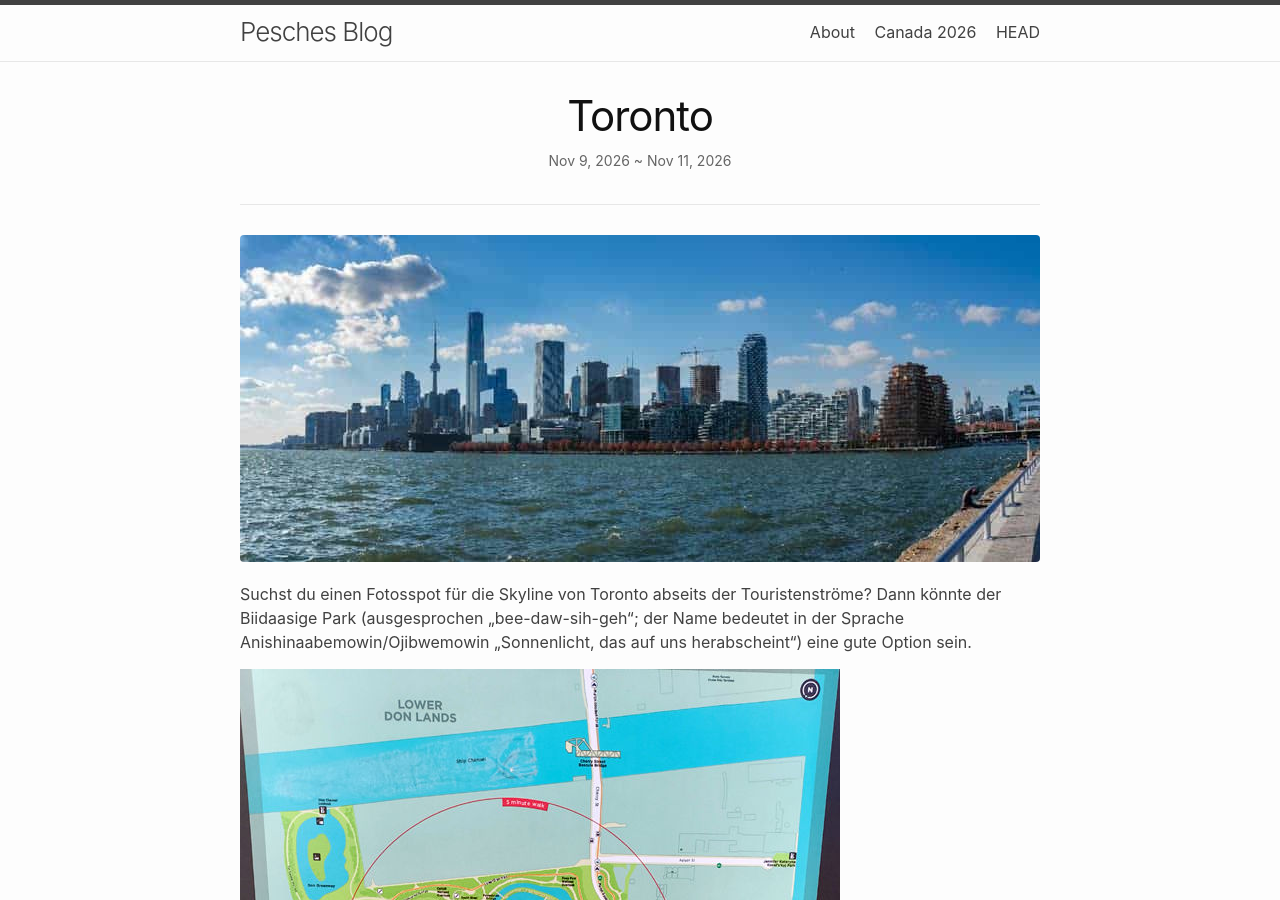
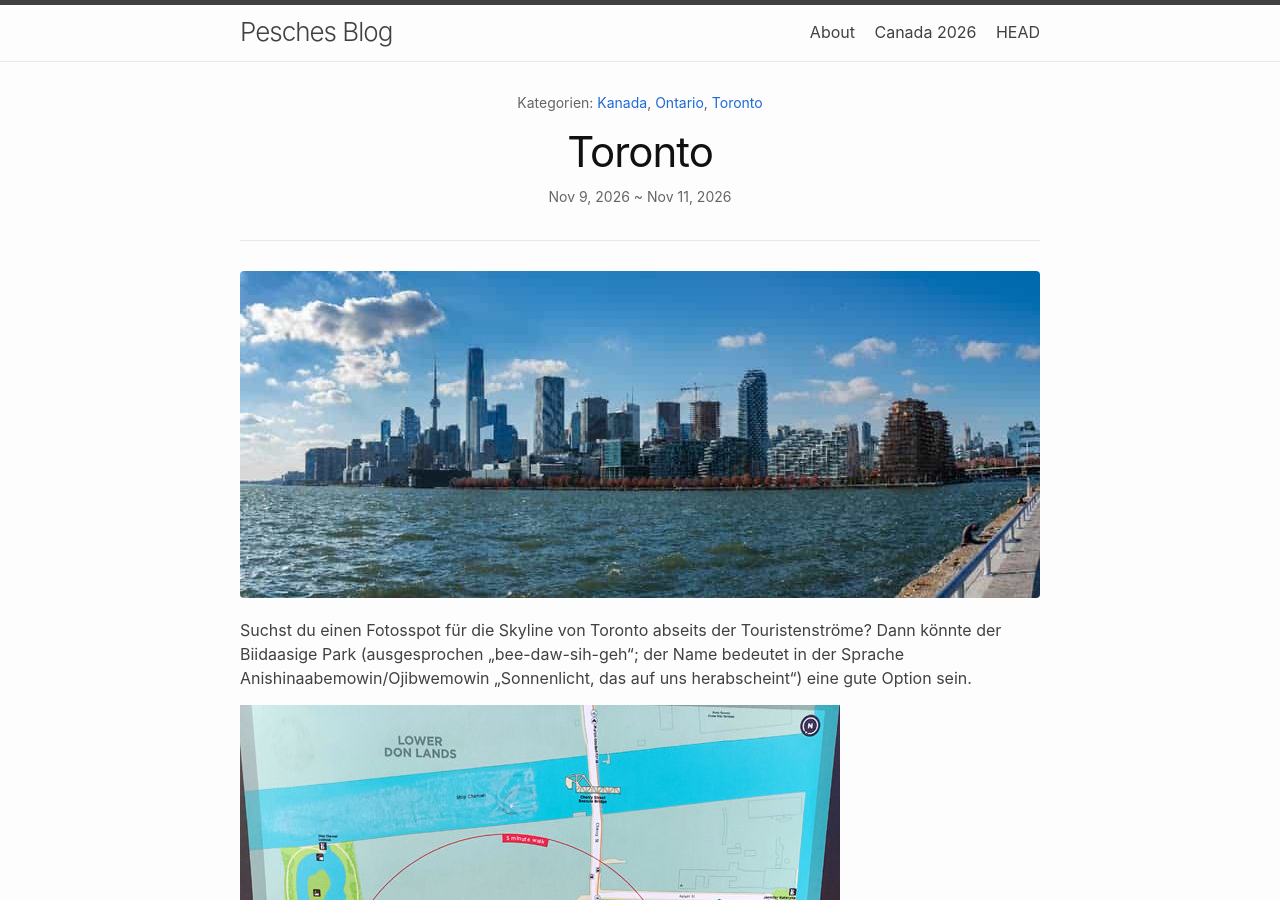
Before and after one commit to pesche71/pesche71.github.io, a Jekyll site: the page built from _posts/2026-11-09-toronto.md, in a window 1280 px wide and 900 px high. Built offline with Jekyll 4.4.1, drawn with Linux system fonts in a browser that asks for light colours; nearby versions of some CDN libraries.

Commit message:
korrektur_pic

```diff
--- a/_layouts/pic.html
+++ b/_layouts/pic.html
@@ -4,6 +4,15 @@ layout: base
 <article class="post h-entry" itemscope itemtype="http://schema.org">
 
   <header class="post-header">
+	  {% if page.categories and page.categories.size > 0 %}
+    <p class="post-meta">
+      Kategorien:
+      {% for category in page.categories %}
+        {% assign cat_slug = category | slugify %}
+        <a href="{{ '/kategorien/#' | append: cat_slug | relative_url }}">{{ category }}</a>{% unless forloop.last %}, {% endunless %}
+      {% endfor %}
+    </p>
+  {% endif %}
     <h1 class="post-title p-name" itemprop="name headline">{{ page.title | escape }}</h1>
     <p class="post-meta">
       {%- assign date_format = site.minima.date_format | default: "%b %-d, %Y" -%}
```
